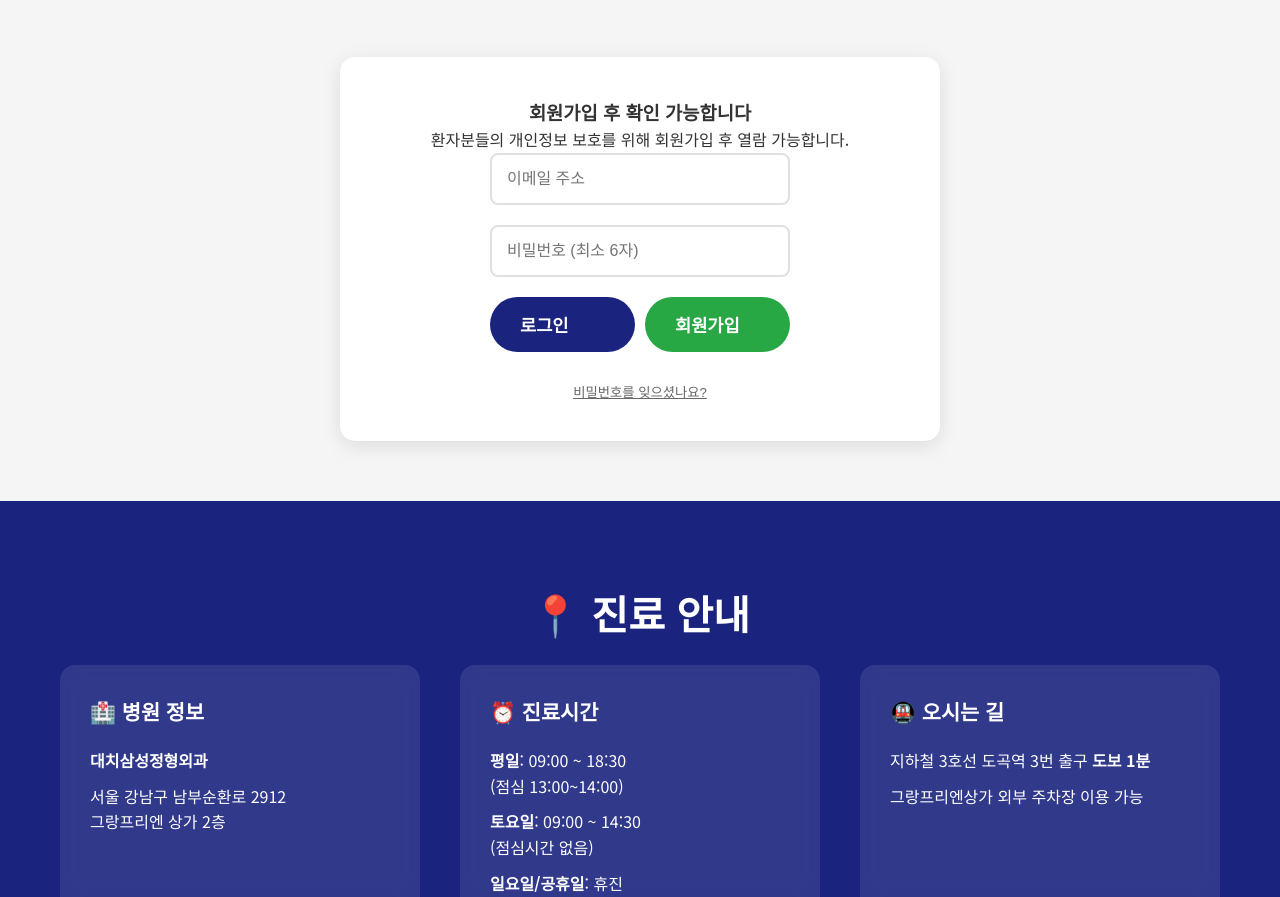
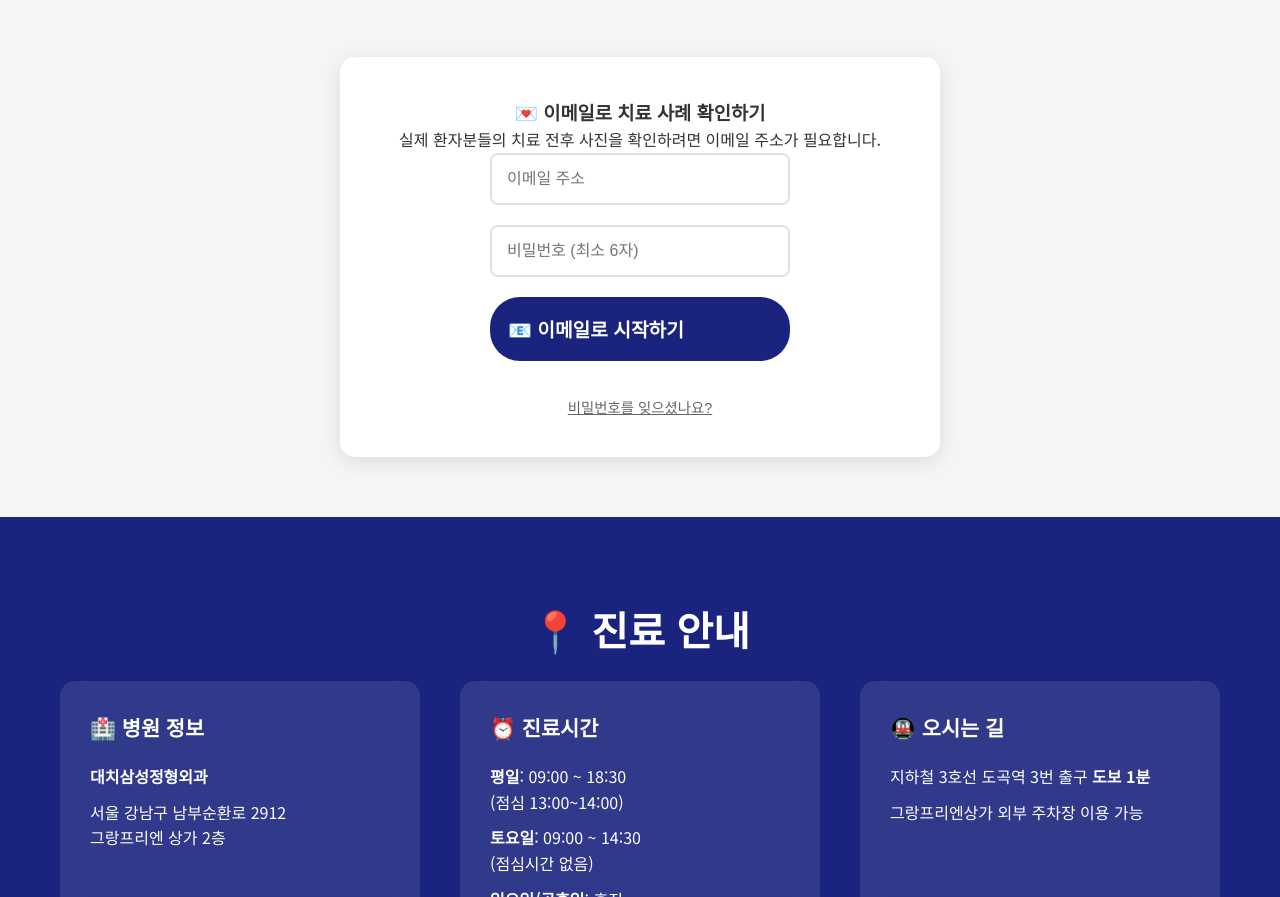
Before and after one commit to jinhyuck8504/dsortho, a plain HTML site: page index.html in a window 1280 px wide. Shown: the part 4991-5888 px from the top of the page. Drawn offline with Linux system fonts and the light colour scheme; a script that the page names is missing.

Commit message:
Update index.html

```diff
--- a/index.html
+++ b/index.html
@@ -885,16 +885,15 @@
             <h2 class="section-title">📸 실제 환자 치료 사례</h2>
             <p class="section-subtitle">더 많은 실제 환자분들의 치료 전후 변화를 확인해보세요<br>(회원가입 후 열람 가능)</p>
             <div class="login-required">
-                <h3>회원가입 후 확인 가능합니다</h3>
-                <p>환자분들의 개인정보 보호를 위해 회원가입 후 열람 가능합니다.</p>
+               <h3>💌 이메일로 치료 사례 확인하기</h3>
+                <p>실제 환자분들의 치료 전후 사진을 확인하려면 이메일 주소가 필요합니다.</p>
                 <div class="login-form">
                     <input type="email" id="authEmail" class="form-input" placeholder="이메일 주소" required>
                     <input type="password" id="authPassword" class="form-input" placeholder="비밀번호 (최소 6자)" required>
-                    <div style="display: flex; gap: 10px;">
-                        <button onclick="handleSignIn()" class="btn btn-primary" style="flex: 1;">로그인</button>
-                        <button onclick="handleSignUp()" class="btn" style="background: #28a745; color: white; flex: 1;">회원가입</button>
-                    </div>
-                    <button onclick="handleResetPassword()" style="background: none; border: none; color: #666; text-decoration: underline; margin-top: 10px; cursor: pointer;">비밀번호를 잊으셨나요?</button>
+                    <button onclick="handleEmailStart()" class="btn btn-primary" style="width: 100%; padding: 18px; font-size: 1.2rem; font-weight: 700;">
+                        📧 이메일로 시작하기
+                    </button>
+                    <button onclick="handleResetPassword()" style="background: none; border: none; color: #666; text-decoration: underline; margin-top: 15px; cursor: pointer; font-size: 0.9rem;">비밀번호를 잊으셨나요?</button>
                 </div>
                 <div id="authMessage" class="auth-message"></div>
             </div>
```
